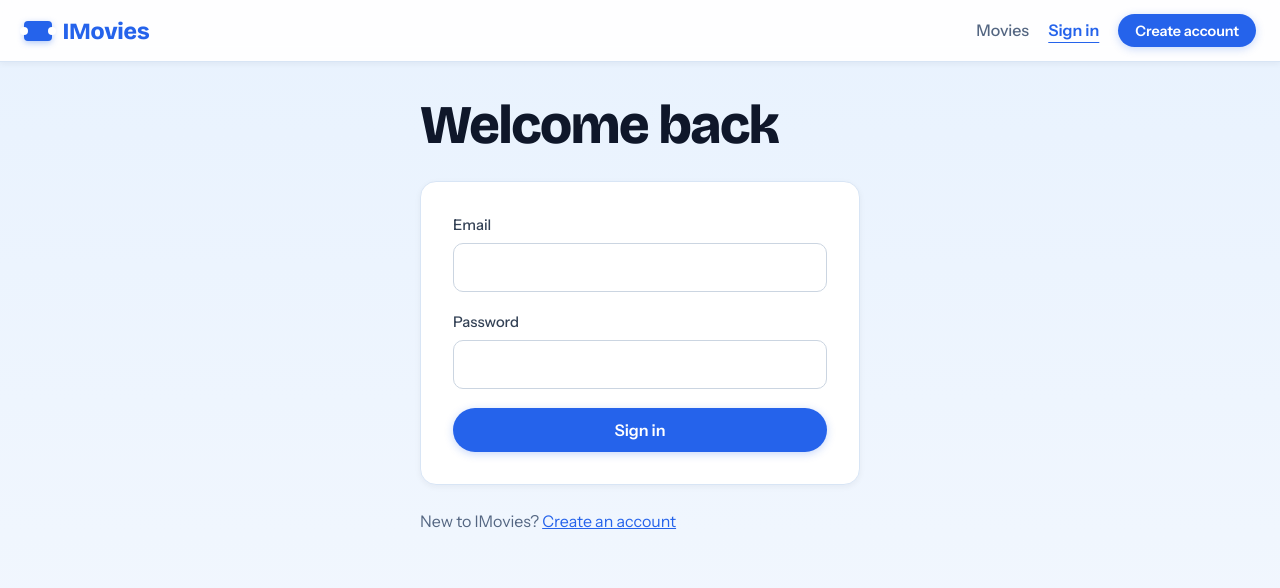
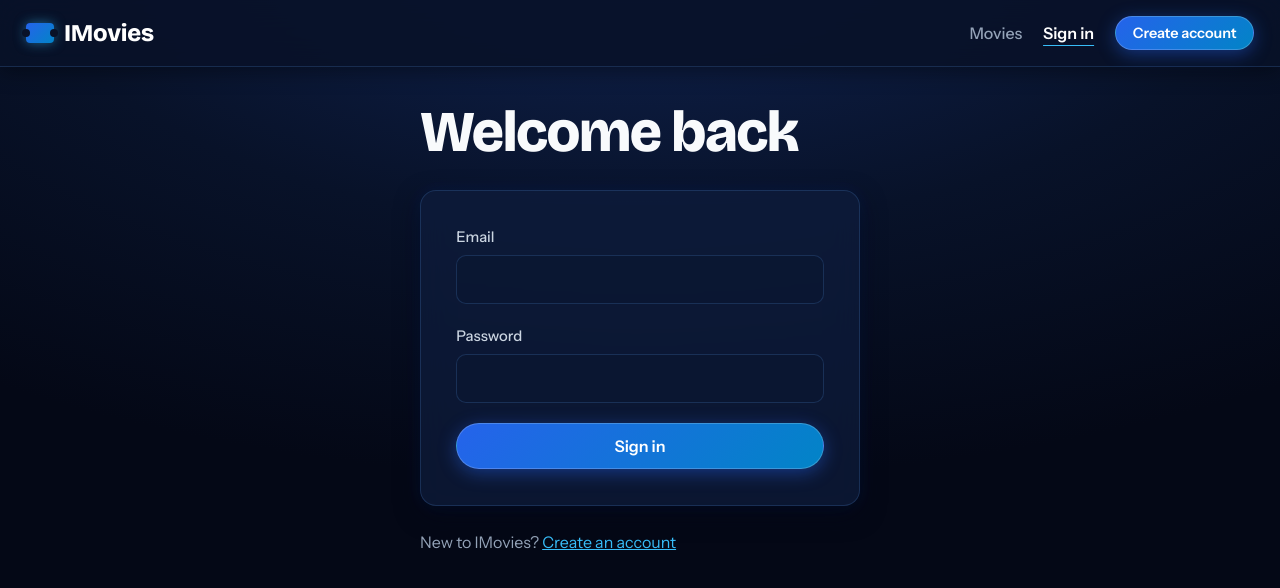
Before and after one commit to lovepandey5366-lgtm/imovies, a React (Vite) app in the folder client/: page /login in a window 1280 px wide. Shown: the top 588 px of the page. Built offline with nearby package versions, Linux system fonts and the light colour scheme; no server answers.

Commit message:
Update theme to stylish Midnight Sapphire with glassmorphic blue accents

```diff
--- a/client/src/index.css
+++ b/client/src/index.css
@@ -1,34 +1,33 @@
 :root {
-  --bg: #f1f6fd;
-  --bg-gradient: linear-gradient(180deg, #e8f2fe 0%, #f4f8fe 100%);
-  --bg-2: #ffffff;
-  --panel: #ffffff;
-  --panel-hover: #f8fbff;
-  --line: #d8e5f5;
-  --line-light: #eaf1fa;
-  --text: #0f172a;
-  --muted: #546682;
+  --bg: #070d1e;
+  --bg-gradient: radial-gradient(ellipse 90% 70% at 50% -10%, #102454 0%, #081229 55%, #040816 100%);
+  --bg-2: rgba(9, 18, 40, 0.88);
+  --panel: rgba(15, 29, 62, 0.7);
+  --panel-hover: rgba(22, 42, 90, 0.9);
+  --line: rgba(96, 165, 250, 0.18);
+  --line-strong: rgba(56, 189, 248, 0.4);
+  --text: #f8fafc;
+  --text-dim: #cbd5e1;
+  --muted: #94a3b8;
   --primary: #2563eb;
-  --primary-hover: #1d4ed8;
-  --primary-ink: #ffffff;
-  --accent: #0284c7;
-  --accent-light: #e0f2fe;
-  --gold: #d97706;
-  --ok: #15803d;
-  --ok-light: #dcfce7;
-  --bad: #dc2626;
-  --bad-light: #fee2e2;
-  --shadow-sm: 0 2px 6px rgba(15, 23, 42, 0.05);
-  --shadow-md: 0 6px 18px rgba(37, 99, 235, 0.08);
-  --shadow-lg: 0 14px 28px rgba(37, 99, 235, 0.12);
+  --primary-gradient: linear-gradient(135deg, #2563eb 0%, #0284c7 100%);
+  --cyan: #38bdf8;
+  --cyan-tint: rgba(56, 189, 248, 0.12);
+  --gold: #fbbf24;
+  --ok: #22c55e;
+  --bad: #f43f5e;
+  --shadow-sm: 0 2px 8px rgba(0, 0, 0, 0.3);
+  --shadow-md: 0 8px 24px rgba(2, 6, 23, 0.6), 0 0 16px rgba(37, 99, 235, 0.12);
+  --shadow-lg: 0 16px 36px rgba(2, 6, 23, 0.8), 0 0 28px rgba(56, 189, 248, 0.2);
+  --glow-btn: 0 4px 18px rgba(37, 99, 235, 0.45);
   --radius: 12px;
   --radius-lg: 16px;
-  --font-head: 'Bricolage Grotesque', system-ui, -apple-system, BlinkMacSystemFont, 'Segoe UI', Roboto, sans-serif;
-  --font-body: 'Instrument Sans', system-ui, -apple-system, BlinkMacSystemFont, 'Segoe UI', Roboto, sans-serif;
+  --font-head: 'Bricolage Grotesque', system-ui, -apple-system, sans-serif;
+  --font-body: 'Instrument Sans', system-ui, -apple-system, sans-serif;
 }
 
 * { box-sizing: border-box; }
-html { color-scheme: light; }
+html { color-scheme: dark; }
 body {
   margin: 0;
   background: var(--bg);
@@ -40,10 +39,10 @@ body {
 }
 
 h1, h2, h3 { font-family: var(--font-head); line-height: 1.15; margin: 0 0 .5rem; color: var(--text); }
-h1 { font-size: clamp(2.2rem, 5vw, 3.4rem); font-weight: 800; letter-spacing: -.025em; }
-h2 { font-size: 1.6rem; margin-top: 2.2rem; }
-a { color: var(--primary); }
-:focus-visible { outline: 3px solid var(--primary); outline-offset: 2px; }
+h1 { font-size: clamp(2.3rem, 5.5vw, 3.6rem); font-weight: 800; letter-spacing: -.025em; }
+h2 { font-size: 1.65rem; margin-top: 2.2rem; }
+a { color: var(--cyan); }
+:focus-visible { outline: 3px solid var(--cyan); outline-offset: 2px; }
 .muted { color: var(--muted); }
 .error { color: var(--bad); }
 .success { color: var(--ok); }
@@ -57,22 +56,22 @@ a { color: var(--primary); }
   justify-content: space-between;
   gap: 1rem;
   flex-wrap: wrap;
-  padding: .9rem 1.5rem;
+  padding: 1rem 1.6rem;
   border-bottom: 1px solid var(--line);
-  background: rgba(255, 255, 255, 0.92);
-  backdrop-filter: blur(10px);
+  background: var(--bg-2);
+  backdrop-filter: blur(16px);
   position: sticky;
   top: 0;
   z-index: 50;
-  box-shadow: var(--shadow-sm);
+  box-shadow: 0 4px 20px rgba(0, 0, 0, 0.4);
 }
 
 .brand {
   display: flex;
   align-items: center;
   gap: .65rem;
-  font: 800 1.45rem var(--font-head);
-  color: var(--primary);
+  font: 800 1.5rem var(--font-head);
+  color: #ffffff;
   text-decoration: none;
   letter-spacing: -.01em;
 }
@@ -80,10 +79,10 @@ a { color: var(--primary); }
 .brand-mark {
   width: 28px;
   height: 20px;
-  background: var(--primary);
+  background: var(--primary-gradient);
   border-radius: 4px;
   position: relative;
-  box-shadow: 0 2px 6px rgba(37, 99, 235, 0.35);
+  box-shadow: 0 0 12px rgba(56, 189, 248, 0.5);
 }
 
 .brand-mark::before, .brand-mark::after {
@@ -93,33 +92,33 @@ a { color: var(--primary); }
   width: 8px;
   height: 8px;
   margin-top: -4px;
-  background: #ffffff;
+  background: #091228;
   border-radius: 50%;
 }
 .brand-mark::before { left: -4px; }
 .brand-mark::after { right: -4px; }
 
-.nav nav { display: flex; align-items: center; gap: 1.2rem; flex-wrap: wrap; }
+.nav nav { display: flex; align-items: center; gap: 1.3rem; flex-wrap: wrap; }
 .nav nav a:not(.btn) {
   color: var(--muted);
   text-decoration: none;
   font-weight: 500;
-  transition: color .15s ease;
+  transition: all .18s ease;
 }
-.nav nav a:not(.btn):hover { color: var(--primary); }
+.nav nav a:not(.btn):hover { color: var(--cyan); text-shadow: 0 0 10px rgba(56, 189, 248, 0.4); }
 .nav nav a.active {
-  color: var(--primary);
+  color: #ffffff;
   font-weight: 600;
   text-decoration: underline;
-  text-decoration-color: var(--primary);
+  text-decoration-color: var(--cyan);
   text-underline-offset: 6px;
 }
 
 /* Buttons */
 .btn {
-  background: var(--primary);
-  color: var(--primary-ink);
-  border: 0;
+  background: var(--primary-gradient);
+  color: #ffffff;
+  border: 1px solid rgba(255, 255, 255, 0.2);
   padding: .75rem 1.4rem;
   border-radius: 999px;
   font: 600 1rem var(--font-body);
@@ -129,13 +128,13 @@ a { color: var(--primary); }
   align-items: center;
   justify-content: center;
   gap: .4rem;
-  box-shadow: 0 2px 8px rgba(37, 99, 235, 0.25);
-  transition: all .18s ease;
+  box-shadow: var(--glow-btn);
+  transition: all .2s cubic-bezier(0.16, 1, 0.3, 1);
 }
 .btn:hover:not(:disabled) {
-  background: var(--primary-hover);
-  transform: translateY(-1px);
-  box-shadow: 0 4px 12px rgba(37, 99, 235, 0.35);
+  transform: translateY(-2px);
+  box-shadow: 0 6px 24px rgba(56, 189, 248, 0.55);
+  border-color: rgba(255, 255, 255, 0.4);
 }
 .btn:disabled { opacity: .45; cursor: not-allowed; box-shadow: none; }
 .btn.small { padding: .45rem 1.05rem; font-size: .9rem; }
@@ -152,55 +151,80 @@ a { color: var(--primary); }
 .link-btn:hover { color: var(--text); }
 .link-btn.danger { color: var(--bad); }
 
-/* Home / Hero */
+/* Hero Section */
 .hero {
-  padding: 2rem 0 2.2rem;
+  padding: 2.2rem 0 2.5rem;
   text-align: left;
 }
+.hero-badge {
+  display: inline-flex;
+  align-items: center;
+  gap: .45rem;
+  background: rgba(56, 189, 248, 0.12);
+  border: 1px solid rgba(56, 189, 248, 0.3);
+  color: var(--cyan);
+  padding: .35rem .9rem;
+  border-radius: 999px;
+  font-size: .85rem;
+  font-weight: 600;
+  letter-spacing: .03em;
+  margin-bottom: 1rem;
+  box-shadow: 0 0 14px rgba(56, 189, 248, 0.15);
+}
 .hero h1 {
-  background: linear-gradient(135deg, #0f172a 0%, #1e3a8a 100%);
+  background: linear-gradient(135deg, #ffffff 0%, #bae6fd 60%, #38bdf8 100%);
   -webkit-background-clip: text;
   -webkit-text-fill-color: transparent;
+  margin-bottom: .6rem;
 }
 .hero p {
-  color: var(--muted);
+  color: var(--text-dim);
   font-size: 1.15rem;
-  max-width: 52ch;
+  max-width: 54ch;
   margin-top: .4rem;
 }
-.search { margin-top: 1.5rem; }
+.search { margin-top: 1.6rem; }
 .search input {
   width: 100%;
   max-width: 480px;
-  box-shadow: var(--shadow-sm);
+  background: rgba(14, 27, 58, 0.7);
+  border: 1px solid var(--line);
+  color: #ffffff;
+  backdrop-filter: blur(10px);
+}
+.search input:focus {
+  border-color: var(--cyan);
+  box-shadow: 0 0 18px rgba(56, 189, 248, 0.3);
 }
 
 .chips {
   display: flex;
   flex-wrap: wrap;
-  gap: .5rem;
-  margin-top: 1.2rem;
+  gap: .55rem;
+  margin-top: 1.3rem;
 }
 .chip {
-  background: #ffffff;
-  color: var(--muted);
+  background: rgba(14, 27, 58, 0.6);
+  color: var(--text-dim);
   border: 1px solid var(--line);
   padding: .4rem 1.05rem;
   border-radius: 999px;
   cursor: pointer;
   font: 500 .92rem var(--font-body);
-  transition: all .15s ease;
-  box-shadow: 0 1px 3px rgba(15, 23, 42, 0.03);
+  transition: all .18s ease;
+  backdrop-filter: blur(8px);
 }
 .chip:hover {
-  border-color: var(--primary);
-  color: var(--primary);
+  border-color: var(--cyan);
+  color: #ffffff;
+  background: rgba(22, 42, 90, 0.8);
 }
 .chip.on {
-  background: var(--primary);
+  background: var(--primary-gradient);
   color: #ffffff;
-  border-color: var(--primary);
-  box-shadow: 0 2px 8px rgba(37, 99, 235, 0.25);
+  border-color: rgba(255, 255, 255, 0.3);
+  box-shadow: 0 0 16px rgba(56, 189, 248, 0.4);
+  font-weight: 600;
 }
 
 /* Movie Grid */
@@ -208,7 +232,7 @@ a { color: var(--primary); }
   display: grid;
   grid-template-columns: repeat(auto-fill, minmax(200px, 1fr));
   gap: 1.8rem 1.4rem;
-  margin-top: 1.8rem;
+  margin-top: 2rem;
 }
 
 .movie-card {
@@ -221,15 +245,20 @@ a { color: var(--primary); }
   padding: .75rem;
   border: 1px solid var(--line);
   box-shadow: var(--shadow-sm);
-  transition: all .22s cubic-bezier(0.16, 1, 0.3, 1);
+  transition: all .25s cubic-bezier(0.16, 1, 0.3, 1);
   overflow: hidden;
+  backdrop-filter: blur(12px);
 }
 .movie-card:hover {
-  transform: translateY(-4px);
+  transform: translateY(-6px);
+  background: var(--panel-hover);
+  border-color: var(--line-strong);
   box-shadow: var(--shadow-lg);
-  border-color: #bfdbfe;
 }
-.movie-card:hover h3 { color: var(--primary); }
+.movie-card:hover h3 {
+  color: var(--cyan);
+  text-shadow: 0 0 10px rgba(56, 189, 248, 0.35);
+}
 
 .poster {
   width: 100%;
@@ -237,7 +266,8 @@ a { color: var(--primary); }
   object-fit: cover;
   border-radius: calc(var(--radius) - 2px);
   display: block;
-  background: #e2e8f0;
+  background: #0d1a38;
+  box-shadow: 0 4px 14px rgba(0, 0, 0, 0.4);
 }
 .poster-fallback {
   display: flex;
@@ -250,16 +280,19 @@ a { color: var(--primary); }
 }
 
 .movie-meta {
-  padding: .75rem .25rem .3rem;
+  padding: .8rem .25rem .3rem;
   display: flex;
   flex-direction: column;
-  gap: .25rem;
+  gap: .3rem;
 }
 .movie-meta h3 {
-  font-size: 1.1rem;
+  font-size: 1.12rem;
   font-weight: 700;
   margin: 0;
-  transition: color .15s ease;
+  transition: color .18s ease;
+  white-space: nowrap;
+  overflow: hidden;
+  text-overflow: ellipsis;
 }
 .movie-meta p {
   margin: 0;
@@ -273,6 +306,7 @@ a { color: var(--primary); }
   display: inline-flex;
   align-items: center;
   gap: .25rem;
+  text-shadow: 0 0 10px rgba(251, 191, 36, 0.3);
 }
 
 /* Movie Detail Page */
@@ -283,88 +317,94 @@ a { color: var(--primary); }
   align-items: center;
   gap: .4rem;
   font-weight: 500;
-  margin-bottom: 1rem;
+  margin-bottom: 1.2rem;
+  transition: color .15s;
 }
-.back:hover { color: var(--primary); }
+.back:hover { color: var(--cyan); }
 .detail {
   display: grid;
-  grid-template-columns: 280px 1fr;
+  grid-template-columns: 290px 1fr;
   gap: 2.5rem;
   margin: 1.5rem 0;
   background: var(--panel);
-  padding: 2rem;
+  padding: 2.2rem;
   border-radius: var(--radius-lg);
   border: 1px solid var(--line);
   box-shadow: var(--shadow-md);
+  backdrop-filter: blur(14px);
 }
 .detail-poster {
   width: 100%;
-  max-width: 280px;
+  max-width: 290px;
   border-radius: var(--radius);
-  box-shadow: var(--shadow-md);
+  box-shadow: var(--shadow-lg);
 }
 .synopsis {
   max-width: 65ch;
   margin-top: 1.2rem;
-  color: #334155;
+  color: #cbd5e1;
   font-size: 1.05rem;
-  line-height: 1.6;
+  line-height: 1.65;
 }
 .day-block h3 {
-  font-size: 1.15rem;
-  margin: 1.8rem 0 .75rem;
-  color: var(--primary);
+  font-size: 1.2rem;
+  margin: 2rem 0 .8rem;
+  color: var(--cyan);
   font-family: var(--font-head);
   font-weight: 700;
+  letter-spacing: .02em;
 }
-.show-list { display: flex; flex-wrap: wrap; gap: .85rem; }
+.show-list { display: flex; flex-wrap: wrap; gap: .9rem; }
 .show-pill {
-  background: #ffffff;
+  background: rgba(14, 27, 58, 0.7);
   color: var(--text);
   border: 1px solid var(--line);
   border-radius: var(--radius);
-  padding: .75rem 1.15rem;
+  padding: .8rem 1.2rem;
   display: grid;
   text-align: left;
   cursor: pointer;
   font: inherit;
-  gap: .15rem;
+  gap: .2rem;
   box-shadow: var(--shadow-sm);
-  transition: all .18s ease;
+  transition: all .2s ease;
+  backdrop-filter: blur(8px);
 }
-.show-pill strong { font: 700 1.25rem var(--font-head); color: var(--primary); }
+.show-pill strong { font: 700 1.3rem var(--font-head); color: #ffffff; }
 .show-pill span { color: var(--muted); font-size: .88rem; }
 .show-pill:hover {
-  border-color: var(--primary);
-  box-shadow: 0 4px 12px rgba(37, 99, 235, 0.15);
+  border-color: var(--cyan);
+  box-shadow: 0 0 18px rgba(56, 189, 248, 0.35);
   transform: translateY(-2px);
 }
 
-/* Seat Selection */
+/* Cinema Screen & Seat Selection */
 .screen {
-  margin: 2.2rem auto 1.8rem;
-  max-width: 600px;
-  height: 50px;
-  background: linear-gradient(to bottom, rgba(37, 99, 235, 0.22), transparent);
-  border-top: 4px solid var(--primary);
+  margin: 2.5rem auto 2rem;
+  max-width: 620px;
+  height: 52px;
+  background: linear-gradient(to bottom, rgba(56, 189, 248, 0.45) 0%, rgba(37, 99, 235, 0.12) 60%, transparent 100%);
+  border-top: 4px solid var(--cyan);
   border-radius: 50% 50% 0 0 / 100% 100% 0 0;
   text-align: center;
-  color: var(--primary);
+  color: var(--cyan);
   font-weight: 700;
-  letter-spacing: .1em;
-  font-size: .82rem;
+  letter-spacing: .15em;
+  font-size: .85rem;
   padding-top: 14px;
+  box-shadow: 0 -8px 24px rgba(56, 189, 248, 0.25);
 }
 .seat-map {
   display: grid;
-  gap: .55rem;
+  gap: .6rem;
   justify-content: center;
   overflow-x: auto;
-  padding: 1.5rem;
-  background: #ffffff;
+  padding: 2rem;
+  background: rgba(11, 22, 48, 0.75);
   border-radius: var(--radius-lg);
   border: 1px solid var(--line);
-  box-shadow: var(--shadow-sm);
+  box-shadow: var(--shadow-md);
+  backdrop-filter: blur(14px);
 }
 .seat-row { display: flex; gap: .45rem; align-items: center; justify-content: center; }
 .row-label { width: 1.5rem; color: var(--muted); font-weight: 600; font-size: .85rem; text-align: center; }
@@ -372,9 +412,9 @@ a { color: var(--primary); }
   width: 32px;
   height: 32px;
   border-radius: 8px 8px 4px 4px;
-  border: 1.5px solid #cbd5e1;
-  background: #ffffff;
-  color: var(--muted);
+  border: 1.5px solid rgba(96, 165, 250, 0.3);
+  background: rgba(17, 33, 70, 0.6);
+  color: #94a3b8;
   font-size: .72rem;
   font-weight: 600;
   cursor: pointer;
@@ -383,72 +423,79 @@ a { color: var(--primary); }
   transition: all .15s ease;
 }
 .seat:hover:not(:disabled) {
-  border-color: var(--primary);
-  color: var(--primary);
-  transform: scale(1.1);
+  border-color: var(--cyan);
+  color: #ffffff;
+  transform: scale(1.15);
+  box-shadow: 0 0 10px rgba(56, 189, 248, 0.4);
 }
 .seat.picked {
-  background: var(--primary);
-  border-color: var(--primary);
+  background: var(--primary-gradient);
+  border-color: var(--cyan);
   color: #ffffff;
   font-weight: 700;
-  box-shadow: 0 2px 8px rgba(37, 99, 235, 0.35);
+  box-shadow: 0 0 14px rgba(56, 189, 248, 0.6);
 }
 .seat.taken {
-  background: #f1f5f9;
-  border-color: #e2e8f0;
-  color: #94a3b8;
+  background: rgba(15, 23, 42, 0.4);
+  border-color: rgba(71, 85, 105, 0.4);
+  color: #475569;
   border-style: dashed;
-  opacity: .5;
+  opacity: .35;
   cursor: not-allowed;
 }
 
 .legend {
   display: flex;
   justify-content: center;
-  gap: 1.8rem;
-  margin: 1.5rem 0;
+  gap: 2rem;
+  margin: 1.6rem 0;
   color: var(--muted);
   font-size: .92rem;
   flex-wrap: wrap;
 }
-.legend span { display: flex; align-items: center; gap: .45rem; }
+.legend span { display: flex; align-items: center; gap: .5rem; }
 .seat.sample { display: inline-block; width: 20px; height: 20px; cursor: default; }
 
 .checkout {
   position: sticky;
-  bottom: 1rem;
+  bottom: 1.2rem;
   display: flex;
   justify-content: space-between;
   align-items: center;
   gap: 1.2rem;
   flex-wrap: wrap;
-  background: #ffffff;
-  border: 1px solid #bfdbfe;
+  background: rgba(10, 21, 48, 0.95);
+  border: 1px solid var(--line-strong);
   border-radius: var(--radius-lg);
-  padding: 1.2rem 1.6rem;
-  margin-top: 1.8rem;
+  padding: 1.2rem 1.8rem;
+  margin-top: 2rem;
   box-shadow: var(--shadow-lg);
+  backdrop-filter: blur(16px);
   z-index: 40;
 }
 .checkout div { display: grid; gap: .2rem; }
-.checkout strong { font-size: 1.4rem; color: var(--primary); font-family: var(--font-head); }
+.checkout strong { font-size: 1.5rem; color: #ffffff; font-family: var(--font-head); }
 
 /* Tickets (My Bookings) */
-.tickets { display: grid; gap: 1.4rem; margin-top: 1.5rem; }
+.tickets { display: grid; gap: 1.5rem; margin-top: 1.5rem; }
 .ticket {
   display: grid;
   grid-template-columns: 1fr auto;
-  background: #ffffff;
+  background: rgba(14, 28, 62, 0.85);
   color: var(--text);
   border: 1px solid var(--line);
   border-radius: var(--radius-lg);
   position: relative;
   overflow: hidden;
-  box-shadow: var(--shadow-sm);
-  transition: transform .18s ease;
+  box-shadow: var(--shadow-md);
+  backdrop-filter: blur(14px);
+  transition: transform .2s ease, border-color .2s ease;
 }
-.ticket:hover { box-shadow: var(--shadow-md); }
+.ticket:hover {
+  transform: translateY(-2px);
+  border-color: var(--line-strong);
+  box-shadow: var(--shadow-lg);
+}
 .ticket::before, .ticket::after {
   content: '';
   position: absolute;
@@ -461,50 +508,52 @@ a { color: var(--primary); }
 }
 .ticket::before { top: -13px; }
 .ticket::after { bottom: -13px; }
-.ticket-main { padding: 1.3rem 1.6rem; }
-.ticket-main h3 { font-size: 1.4rem; color: var(--primary); margin-bottom: .4rem; }
-.ticket-main p { margin: .2rem 0; color: #475569; font-size: .95rem; }
+.ticket-main { padding: 1.4rem 1.8rem; }
+.ticket-main h3 { font-size: 1.45rem; color: #ffffff; margin-bottom: .4rem; }
+.ticket-main p { margin: .2rem 0; color: #94a3b8; font-size: .95rem; }
 .ticket-stub {
   width: 200px;
-  border-left: 2px dashed #cbd5e1;
-  padding: 1.3rem;
+  border-left: 2px dashed rgba(96, 165, 250, 0.3);
+  padding: 1.4rem;
   display: grid;
-  gap: .4rem;
+  gap: .5rem;
   align-content: center;
-  background: #f8fbff;
+  background: rgba(8, 16, 38, 0.6);
 }
 .ticket-stub .link-btn { color: var(--bad); text-align: left; font-weight: 500; }
-.ticket.cancelled { opacity: .6; filter: grayscale(0.5); }
+.ticket.cancelled { opacity: .5; filter: grayscale(0.6); }
 .ticket.cancelled h3 { text-decoration: line-through; }
 
 /* Forms & Tables */
 input, select, textarea {
-  background: #ffffff;
-  color: var(--text);
-  border: 1px solid #cbd5e1;
+  background: rgba(11, 23, 50, 0.8);
+  color: #ffffff;
+  border: 1px solid var(--line);
   border-radius: 10px;
-  padding: .75rem .95rem;
+  padding: .75rem 1rem;
   font: inherit;
   width: 100%;
-  transition: border-color .15s ease, box-shadow .15s ease;
+  transition: all .18s ease;
 }
 input:focus, select:focus, textarea:focus {
   outline: none;
-  border-color: var(--primary);
-  box-shadow: 0 0 0 3px rgba(37, 99, 235, 0.15);
+  border-color: var(--cyan);
+  box-shadow: 0 0 16px rgba(56, 189, 248, 0.3);
+  background: rgba(15, 30, 68, 0.95);
 }
 
 .form {
   display: grid;
-  gap: 1.2rem;
+  gap: 1.3rem;
   margin: 1.5rem 0;
-  background: #ffffff;
-  padding: 2rem;
+  background: var(--panel);
+  padding: 2.2rem;
   border-radius: var(--radius-lg);
   border: 1px solid var(--line);
-  box-shadow: var(--shadow-sm);
+  box-shadow: var(--shadow-md);
+  backdrop-filter: blur(14px);
 }
-.form label { display: grid; gap: .4rem; font-size: .92rem; font-weight: 500; color: #334155; }
+.form label { display: grid; gap: .4rem; font-size: .92rem; font-weight: 500; color: #cbd5e1; }
 .form.row { grid-template-columns: repeat(auto-fit, minmax(200px, 1fr)); align-items: end; }
 .form.row .wide { grid-column: 1 / -1; }
 
@@ -512,44 +561,45 @@ input:focus, select:focus, textarea:focus {
   display: flex;
   gap: .5rem;
   border-bottom: 2px solid var(--line);
-  margin: 1.2rem 0;
+  margin: 1.4rem 0;
   overflow-x: auto;
 }
 .tab {
   background: none;
   border: 0;
   color: var(--muted);
-  padding: .7rem 1.2rem;
+  padding: .75rem 1.3rem;
   cursor: pointer;
   font: 600 .95rem var(--font-body);
   border-bottom: 3px solid transparent;
   margin-bottom: -2px;
-  transition: all .15s;
+  transition: all .18s;
 }
-.tab:hover { color: var(--primary); }
-.tab.on { color: var(--primary); border-color: var(--primary); }
+.tab:hover { color: #ffffff; }
+.tab.on { color: var(--cyan); border-color: var(--cyan); text-shadow: 0 0 10px rgba(56, 189, 248, 0.4); }
 
 .table {
   width: 100%;
   border-collapse: collapse;
   margin-top: 1.2rem;
-  background: #ffffff;
+  background: var(--panel);
   border-radius: var(--radius);
   overflow: hidden;
   border: 1px solid var(--line);
   box-shadow: var(--shadow-sm);
+  backdrop-filter: blur(10px);
 }
-.table th, .table td { text-align: left; padding: .8rem 1rem; border-bottom: 1px solid var(--line); white-space: nowrap; }
-.table th { background: #f8fbff; color: var(--muted); font-weight: 600; font-size: .85rem; text-transform: uppercase; letter-spacing: .03em; }
+.table th, .table td { text-align: left; padding: .85rem 1.1rem; border-bottom: 1px solid var(--line); white-space: nowrap; }
+.table th { background: rgba(8, 16, 38, 0.8); color: var(--muted); font-weight: 600; font-size: .85rem; text-transform: uppercase; letter-spacing: .04em; }
 .table small { color: var(--muted); }
 
 @media (max-width: 640px) {
-  .detail { grid-template-columns: 1fr; padding: 1.2rem; }
-  .detail-poster { max-width: 200px; margin: 0 auto; }
+  .detail { grid-template-columns: 1fr; padding: 1.4rem; }
+  .detail-poster { max-width: 220px; margin: 0 auto; }
   .ticket { grid-template-columns: 1fr; }
-  .ticket-stub { width: auto; border-left: 0; border-top: 2px dashed #cbd5e1; }
+  .ticket-stub { width: auto; border-left: 0; border-top: 2px dashed rgba(96, 165, 250, 0.3); }
   .ticket::before, .ticket::after { display: none; }
-  .seat { width: 26px; height: 28px; }
+  .seat { width: 28px; height: 30px; }
 }
 
 @media (prefers-reduced-motion: reduce) {
--- a/client/src/pages/Home.jsx
+++ b/client/src/pages/Home.jsx
@@ -27,8 +27,9 @@ export default function Home() {
   return (
     <main className="page">
       <section className="hero">
+        <span className="hero-badge">🎬 Now Showing in Theatres</span>
         <h1>Pick a film.<br />Pick your seat.</h1>
-        <p>Browse what is playing near you and book tickets in under a minute.</p>
+        <p>Browse blockbuster titles playing near you and book tickets in seconds.</p>
         <div className="search">
           <input type="search" placeholder="Search by movie title" value={q} onChange={(e) => setQ(e.target.value)} aria-label="Search movies" />
         </div>
```
